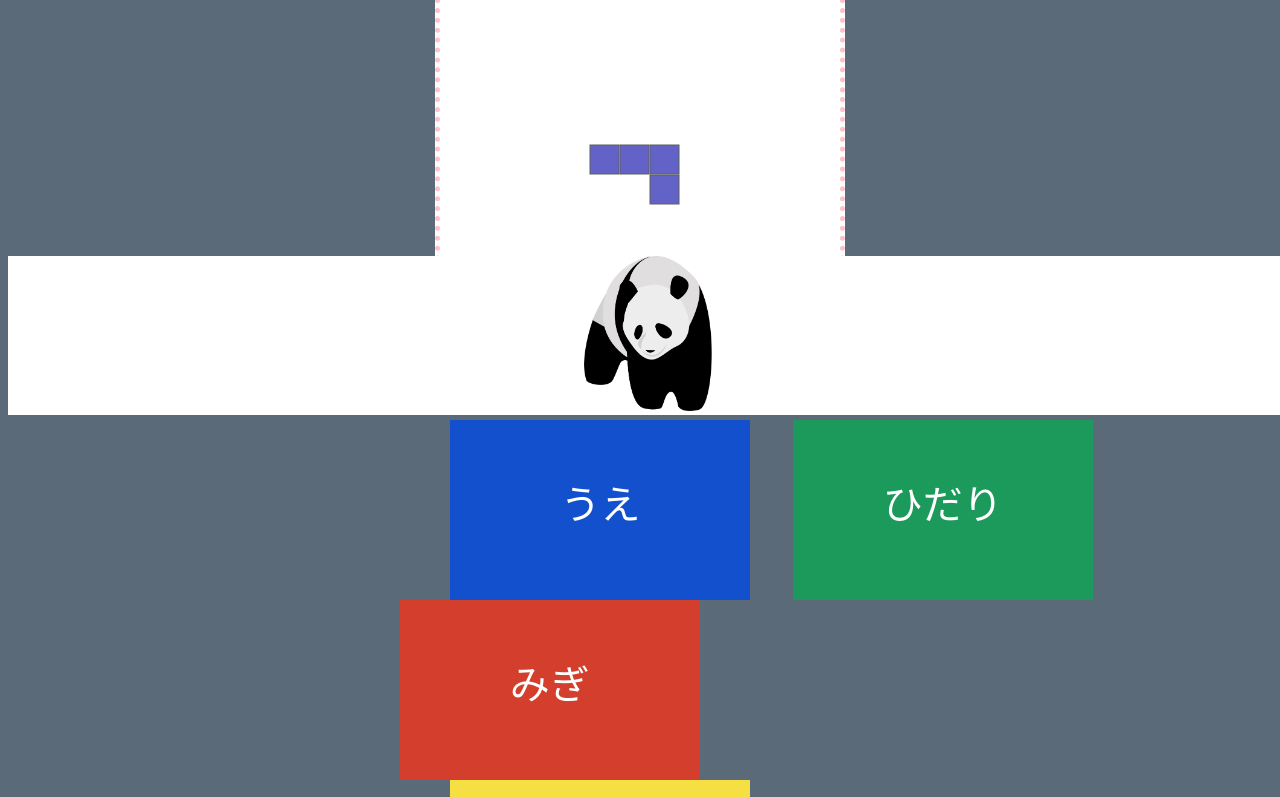
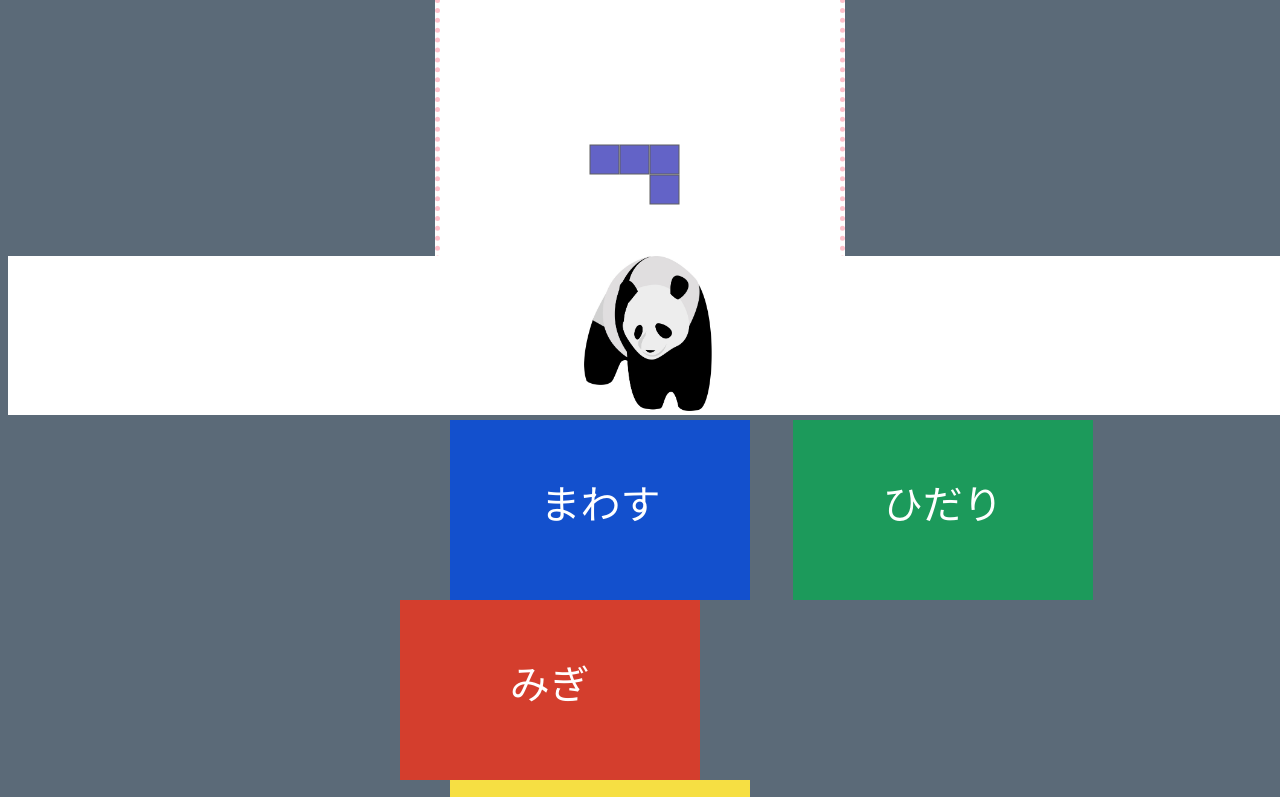
Before and after one commit to qoo-6649/bamboo, a plain HTML site: page js-tetris/index.html in a window 1280 px wide. Shown: the part 385-1182 px from the top of the page. Drawn offline with Linux system fonts and the light colour scheme.

Commit message:
tetris
Signed-off-by: qoo-6649 <onmstn171@gmail.com>

```diff
--- a/js-tetris/index.html
+++ b/js-tetris/index.html
@@ -34,7 +34,7 @@
     <!--コントローラ-->
     <div id="controller">
         <ul id="button_box">
-            <li id="top">うえ</li>
+            <li id="top">まわす</li>
             <li id="left">ひだり</li>
             <li id="right">みぎ</li>
             <li id="bottom">した</li>
```
